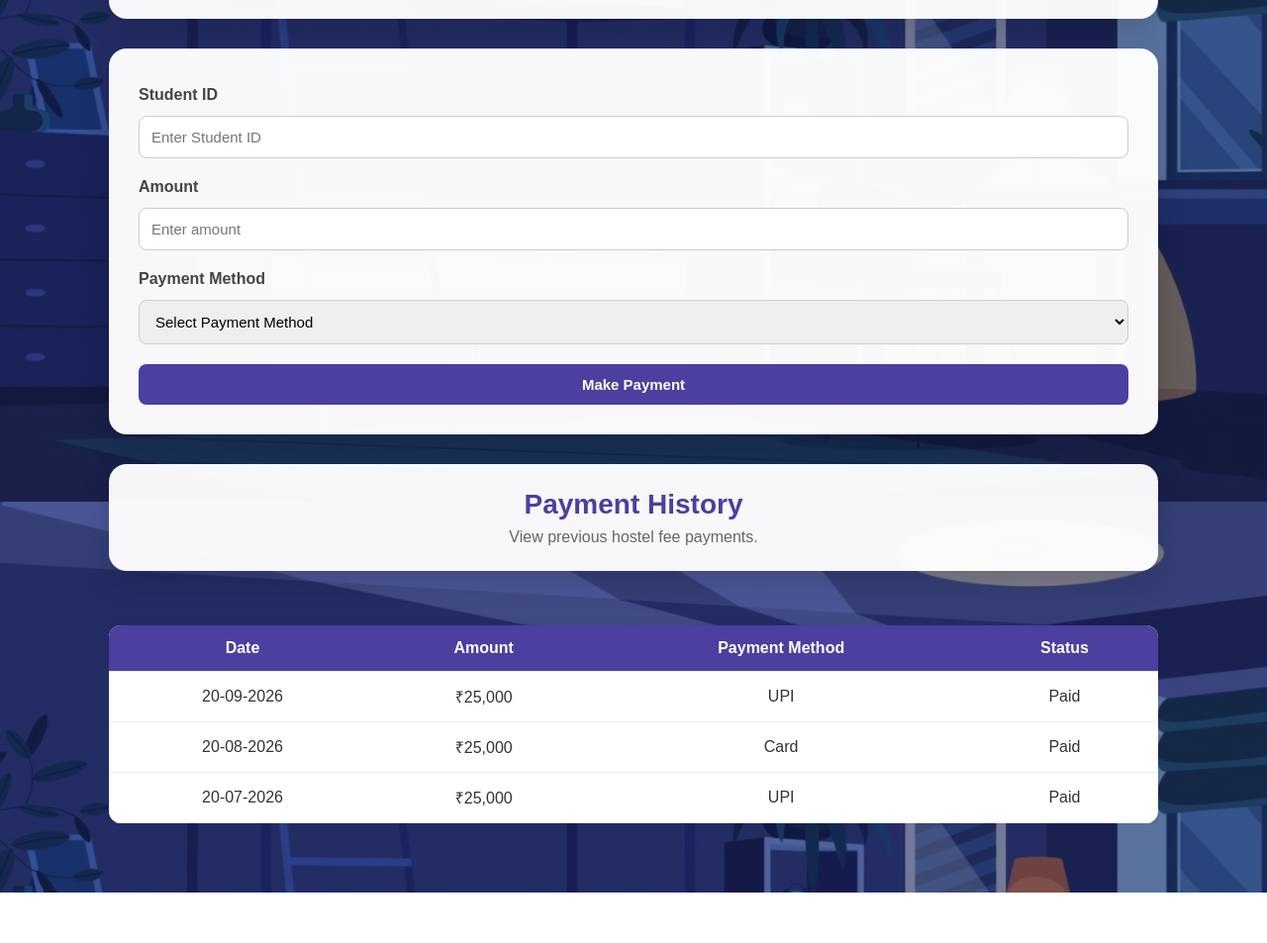
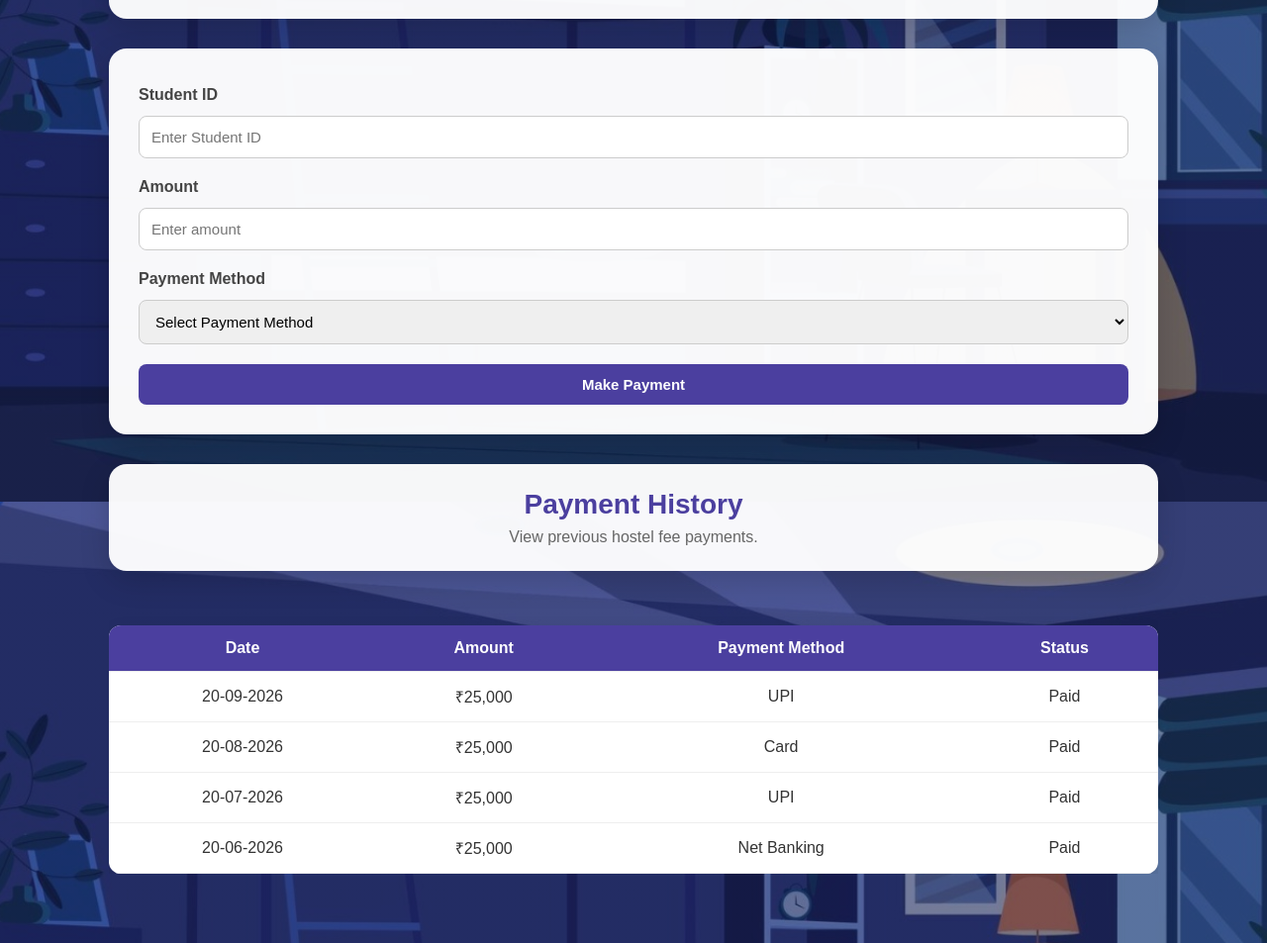
Before and after one commit to hamshitha06/Hostel-Management-System, a plain HTML site: page payment.html in a window 1280 px wide. Shown: the part 293-1246 px from the top of the page at 99% size. Before the commit the page ends 1195 px from the top, so only its background shows below. Drawn offline with Linux system fonts and the light colour scheme.

Commit message:
Update payment history

```diff
--- a/payment.html
+++ b/payment.html
@@ -163,6 +163,13 @@
                         <td>Paid</td>
                     </tr>
 
+                    <tr>
+                        <td>20-06-2026</td>
+                        <td>₹25,000</td>
+                        <td>Net Banking</td>
+                        <td>Paid</td>
+                    </tr>
+
                 </tbody>
 
             </table>
```
